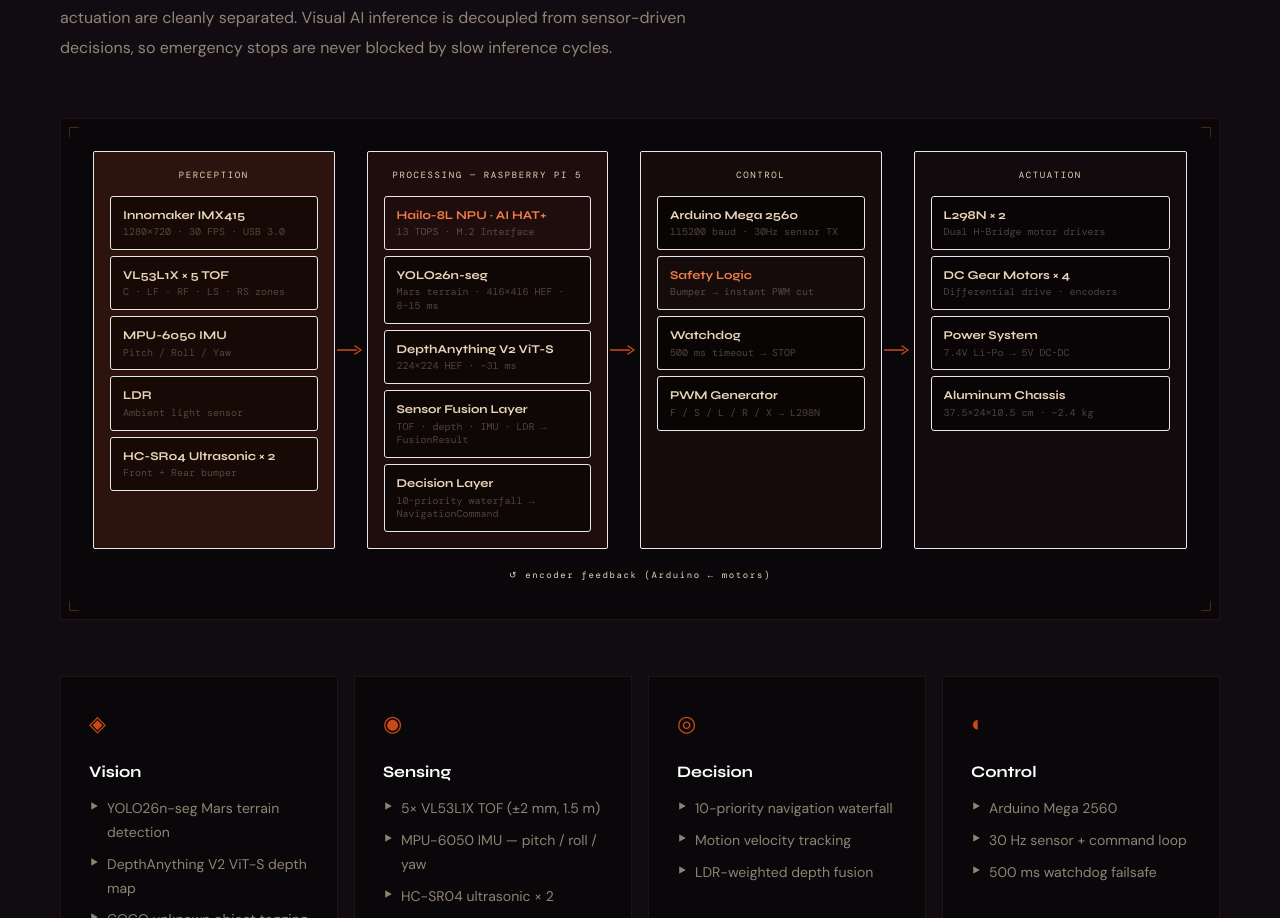
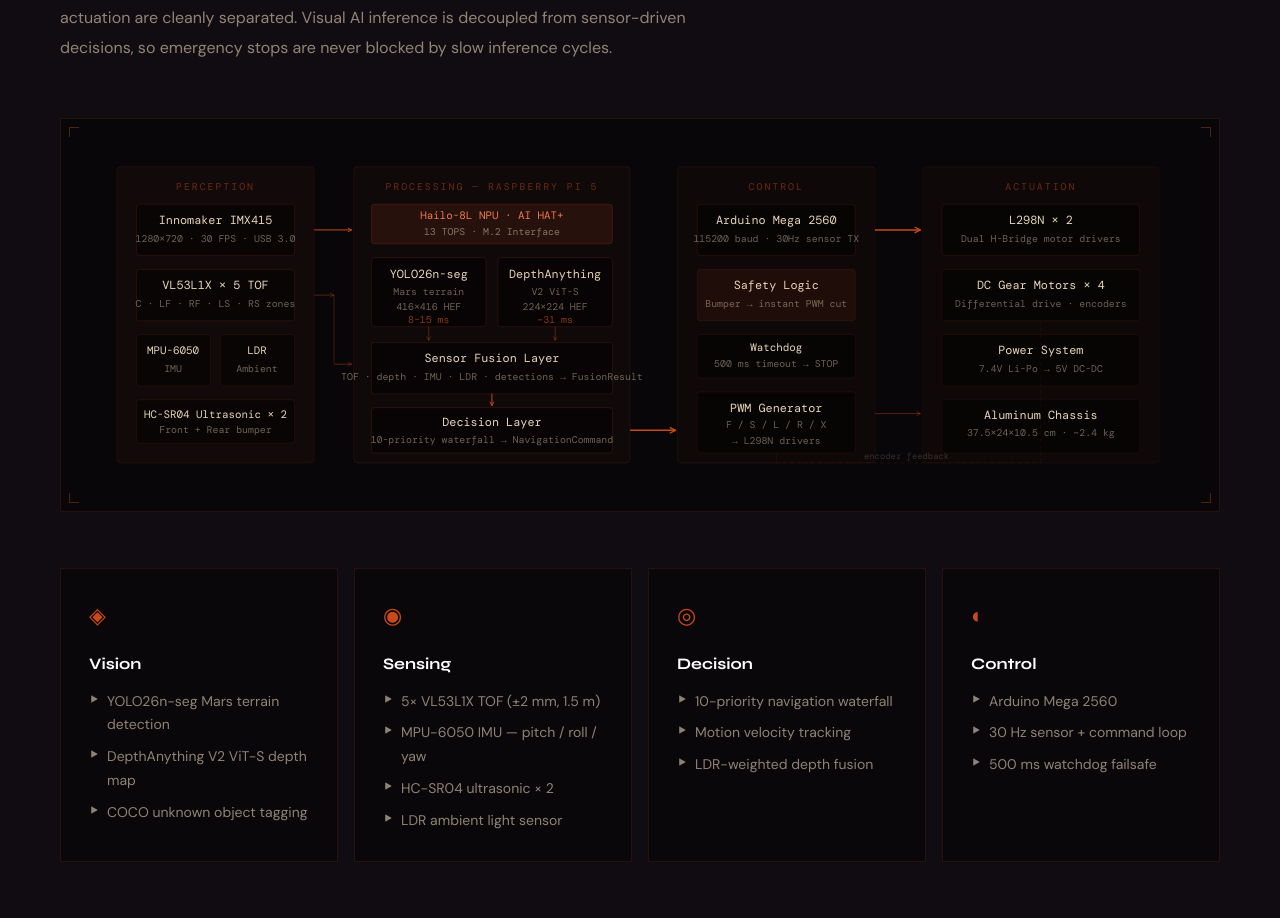
Before and after one commit to amxr21/mira-site, a Next.js app: page / in a window 1280 px wide. Shown: the part 1666-2584 px from the top of the page. Built offline with nearby package versions, Linux system fonts and the light colour scheme; a web font is replaced by a local one.

Commit message:
Revert Overview diagram to original SVG version

```diff
--- a/components/Overview.tsx
+++ b/components/Overview.tsx
@@ -1,8 +1,7 @@
 import Section from "@/components/ui/Section";
 import SectionHeader from "@/components/ui/SectionHeader";
+import TerminalBox from "@/components/ui/TerminalBox";
 import Icon from "@/components/ui/Icon";
-
-// ── Data ─────────────────────────────────────────────────────────────────────
 
 const STREAMS = [
   { icon: "◈", label: "Vision",   items: ["YOLO26n-seg Mars terrain detection", "DepthAnything V2 ViT-S depth map", "COCO unknown object tagging"] },
@@ -10,100 +9,6 @@
   { icon: "◎", label: "Decision", items: ["10-priority navigation waterfall", "Motion velocity tracking", "LDR-weighted depth fusion"] },
   { icon: "◐", label: "Control",  items: ["Arduino Mega 2560", "30 Hz sensor + command loop", "500 ms watchdog failsafe"] },
 ];
-
-// Each layer of the architecture diagram
-const LAYERS = [
-  {
-    label: "PERCEPTION",
-    accent: "rgba(201,74,24,0.18)",
-    border: "border-rust/20",
-    nodes: [
-      { name: "Innomaker IMX415",      sub: "1280×720 · 30 FPS · USB 3.0",           highlight: false },
-      { name: "VL53L1X × 5 TOF",       sub: "C · LF · RF · LS · RS zones",            highlight: false },
-      { name: "MPU-6050 IMU",           sub: "Pitch / Roll / Yaw",                     highlight: false },
-      { name: "LDR",                    sub: "Ambient light sensor",                    highlight: false },
-      { name: "HC-SR04 Ultrasonic × 2", sub: "Front + Rear bumper",                   highlight: false },
-    ],
-  },
-  {
-    label: "PROCESSING — RASPBERRY PI 5",
-    accent: "rgba(201,74,24,0.10)",
-    border: "border-rust/25",
-    nodes: [
-      { name: "Hailo-8L NPU · AI HAT+", sub: "13 TOPS · M.2 Interface",              highlight: true  },
-      { name: "YOLO26n-seg",            sub: "Mars terrain · 416×416 HEF · 8–15 ms", highlight: false },
-      { name: "DepthAnything V2 ViT-S", sub: "224×224 HEF · ~31 ms",                 highlight: false },
-      { name: "Sensor Fusion Layer",    sub: "TOF · depth · IMU · LDR → FusionResult", highlight: false },
-      { name: "Decision Layer",         sub: "10-priority waterfall → NavigationCommand", highlight: false },
-    ],
-  },
-  {
-    label: "CONTROL",
-    accent: "rgba(201,74,24,0.06)",
-    border: "border-rust/15",
-    nodes: [
-      { name: "Arduino Mega 2560",  sub: "115200 baud · 30Hz sensor TX",  highlight: false },
-      { name: "Safety Logic",       sub: "Bumper → instant PWM cut",       highlight: true  },
-      { name: "Watchdog",           sub: "500 ms timeout → STOP",          highlight: false },
-      { name: "PWM Generator",      sub: "F / S / L / R / X → L298N",     highlight: false },
-    ],
-  },
-  {
-    label: "ACTUATION",
-    accent: "rgba(201,74,24,0.04)",
-    border: "border-rust/10",
-    nodes: [
-      { name: "L298N × 2",           sub: "Dual H-Bridge motor drivers",   highlight: false },
-      { name: "DC Gear Motors × 4",  sub: "Differential drive · encoders", highlight: false },
-      { name: "Power System",        sub: "7.4V Li-Po → 5V DC-DC",         highlight: false },
-      { name: "Aluminum Chassis",    sub: "37.5×24×10.5 cm · ~2.4 kg",     highlight: false },
-    ],
-  },
-];
-
-// ── Sub-components ────────────────────────────────────────────────────────────
-
-function Node({ name, sub, highlight }: { name: string; sub: string; highlight: boolean }) {
-  return (
-    <div className={[
-      "rounded-[3px] px-3 py-2.5 border-px",
-      highlight
-        ? "bg-rust/[0.14] border-rust/40"
-        : "bg-black/50 border-rust/20",
-    ].join(" ")}>
-      <div className={`font-display font-semibold text-[12px] leading-snug ${highlight ? "text-rust-ll" : "text-sand"}`}>
-        {name}
-      </div>
-      <div className="font-mono text-[10px] text-sand-faint mt-0.5 leading-snug">{sub}</div>
-    </div>
-  );
-}
-
-// Horizontal arrow between layers (desktop)
-function HArrow() {
-  return (
-    <div className="hidden lg:flex items-center justify-center w-8 shrink-0 self-center">
-      <svg width="28" height="16" viewBox="0 0 28 16" fill="none">
-        <line x1="0" y1="8" x2="20" y2="8" stroke="#c94a18" strokeWidth="1.5"/>
-        <path d="M18 4L24 8L18 12" fill="none" stroke="#c94a18" strokeWidth="1.5" strokeLinecap="round" strokeLinejoin="round"/>
-      </svg>
-    </div>
-  );
-}
-
-// Vertical arrow between layers (mobile)
-function VArrow() {
-  return (
-    <div className="flex lg:hidden items-center justify-center h-8">
-      <svg width="16" height="28" viewBox="0 0 16 28" fill="none">
-        <line x1="8" y1="0" x2="8" y2="20" stroke="#c94a18" strokeWidth="1.5"/>
-        <path d="M4 18L8 24L12 18" fill="none" stroke="#c94a18" strokeWidth="1.5" strokeLinecap="round" strokeLinejoin="round"/>
-      </svg>
-    </div>
-  );
-}
-
-// ── Main export ───────────────────────────────────────────────────────────────
 
 export default function Overview() {
   return (
@@ -114,54 +19,117 @@
         description="MIRA implements a four-layer architecture where perception, processing, control, and actuation are cleanly separated. Visual AI inference is decoupled from sensor-driven decisions, so emergency stops are never blocked by slow inference cycles."
       />
 
-      {/* ── Architecture Diagram ─────────────────────────────────────────── */}
-      <div className="reveal d1 mb-14 relative border-px border-border bg-black/40 p-5 md:p-8">
-        {/* corner brackets */}
-        <div className="corner-tl" /><div className="corner-tr" />
-        <div className="corner-bl" /><div className="corner-br" />
+      {/* System Architecture SVG Diagram */}
+      <TerminalBox className="reveal d1 mb-14 overflow-x-auto">
+        <svg
+          width="100%"
+          viewBox="0 0 1100 340"
+          xmlns="http://www.w3.org/2000/svg"
+          className="font-mono min-w-[700px]"
+        >
+          <defs>
+            <marker id="arr" viewBox="0 0 10 10" refX="8" refY="5" markerWidth="6" markerHeight="6" orient="auto">
+              <path d="M2 2L8 5L2 8" fill="none" stroke="#c94a18" strokeWidth="1.5" strokeLinecap="round" strokeLinejoin="round"/>
+            </marker>
+            <marker id="arr-dim" viewBox="0 0 10 10" refX="8" refY="5" markerWidth="6" markerHeight="6" orient="auto">
+              <path d="M2 2L8 5L2 8" fill="none" stroke="rgba(201,74,24,0.4)" strokeWidth="1.5" strokeLinecap="round" strokeLinejoin="round"/>
+            </marker>
+          </defs>
 
-        {/* Layers — row on lg, column on mobile */}
-        <div className="flex flex-col lg:flex-row items-stretch gap-0">
-          {LAYERS.map((layer, li) => (
-            <div key={layer.label} className="flex flex-col lg:flex-row items-stretch flex-1 min-w-0">
+          {/* PERCEPTION */}
+          <rect x="20" y="20" width="200" height="300" rx="4" fill="rgba(201,74,24,0.05)" stroke="rgba(201,74,24,0.2)" strokeWidth="0.5"/>
+          <text x="120" y="44" textAnchor="middle" fill="rgba(201,74,24,0.5)" fontSize="10" letterSpacing="2">PERCEPTION</text>
+          <rect x="40" y="58" width="160" height="52" rx="3" fill="rgba(0,0,0,0.5)" stroke="rgba(201,74,24,0.3)" strokeWidth="0.5"/>
+          <text x="120" y="78" textAnchor="middle" fill="#e8d5b7" fontSize="12" fontWeight="500">Innomaker IMX415</text>
+          <text x="120" y="96" textAnchor="middle" fill="rgba(232,213,183,0.45)" fontSize="10">1280×720 · 30 FPS · USB 3.0</text>
+          <rect x="40" y="124" width="160" height="52" rx="3" fill="rgba(0,0,0,0.5)" stroke="rgba(201,74,24,0.3)" strokeWidth="0.5"/>
+          <text x="120" y="144" textAnchor="middle" fill="#e8d5b7" fontSize="12" fontWeight="500">VL53L1X × 5 TOF</text>
+          <text x="120" y="162" textAnchor="middle" fill="rgba(232,213,183,0.45)" fontSize="10">C · LF · RF · LS · RS zones</text>
+          <rect x="40" y="190" width="75" height="52" rx="3" fill="rgba(0,0,0,0.5)" stroke="rgba(201,74,24,0.2)" strokeWidth="0.5"/>
+          <text x="77" y="210" textAnchor="middle" fill="#e8d5b7" fontSize="11" fontWeight="500">MPU-6050</text>
+          <text x="77" y="228" textAnchor="middle" fill="rgba(232,213,183,0.45)" fontSize="10">IMU</text>
+          <rect x="125" y="190" width="75" height="52" rx="3" fill="rgba(0,0,0,0.5)" stroke="rgba(201,74,24,0.2)" strokeWidth="0.5"/>
+          <text x="162" y="210" textAnchor="middle" fill="#e8d5b7" fontSize="11" fontWeight="500">LDR</text>
+          <text x="162" y="228" textAnchor="middle" fill="rgba(232,213,183,0.45)" fontSize="10">Ambient</text>
+          <rect x="40" y="256" width="160" height="44" rx="3" fill="rgba(0,0,0,0.5)" stroke="rgba(201,74,24,0.2)" strokeWidth="0.5"/>
+          <text x="120" y="274" textAnchor="middle" fill="#e8d5b7" fontSize="11" fontWeight="500">HC-SR04 Ultrasonic × 2</text>
+          <text x="120" y="290" textAnchor="middle" fill="rgba(232,213,183,0.45)" fontSize="10">Front + Rear bumper</text>
 
-              {/* Layer card */}
-              <div
-                className={`flex-1 rounded-sm border-px ${layer.border} p-3 md:p-4 flex flex-col gap-2`}
-                style={{ background: layer.accent }}
-              >
-                {/* Layer label */}
-                <div className="font-mono text-[9px] text-rust/60 uppercase tracking-[0.18em] mb-1 text-center">
-                  {layer.label}
-                </div>
-                {/* Nodes */}
-                <div className="flex flex-col gap-1.5">
-                  {layer.nodes.map((node) => (
-                    <Node key={node.name} {...node} />
-                  ))}
-                </div>
-              </div>
+          {/* PROCESSING */}
+          <rect x="260" y="20" width="280" height="300" rx="4" fill="rgba(201,74,24,0.04)" stroke="rgba(201,74,24,0.25)" strokeWidth="0.5"/>
+          <text x="400" y="44" textAnchor="middle" fill="rgba(201,74,24,0.5)" fontSize="10" letterSpacing="2">PROCESSING — RASPBERRY PI 5</text>
+          <rect x="278" y="58" width="244" height="40" rx="3" fill="rgba(201,74,24,0.12)" stroke="rgba(201,74,24,0.4)" strokeWidth="0.5"/>
+          <text x="400" y="73" textAnchor="middle" fill="#ef7b4a" fontSize="11" fontWeight="500">Hailo-8L NPU · AI HAT+</text>
+          <text x="400" y="89" textAnchor="middle" fill="rgba(232,213,183,0.5)" fontSize="10">13 TOPS · M.2 Interface</text>
+          <rect x="278" y="112" width="116" height="70" rx="3" fill="rgba(0,0,0,0.5)" stroke="rgba(201,74,24,0.3)" strokeWidth="0.5"/>
+          <text x="336" y="133" textAnchor="middle" fill="#e8d5b7" fontSize="12" fontWeight="500">YOLO26n-seg</text>
+          <text x="336" y="150" textAnchor="middle" fill="rgba(232,213,183,0.45)" fontSize="10">Mars terrain</text>
+          <text x="336" y="165" textAnchor="middle" fill="rgba(232,213,183,0.45)" fontSize="10">416×416 HEF</text>
+          <text x="336" y="178" textAnchor="middle" fill="rgba(201,74,24,0.7)" fontSize="10">8–15 ms</text>
+          <rect x="406" y="112" width="116" height="70" rx="3" fill="rgba(0,0,0,0.5)" stroke="rgba(201,74,24,0.3)" strokeWidth="0.5"/>
+          <text x="464" y="133" textAnchor="middle" fill="#e8d5b7" fontSize="12" fontWeight="500">DepthAnything</text>
+          <text x="464" y="150" textAnchor="middle" fill="rgba(232,213,183,0.45)" fontSize="10">V2 ViT-S</text>
+          <text x="464" y="165" textAnchor="middle" fill="rgba(232,213,183,0.45)" fontSize="10">224×224 HEF</text>
+          <text x="464" y="178" textAnchor="middle" fill="rgba(201,74,24,0.7)" fontSize="10">~31 ms</text>
+          <rect x="278" y="198" width="244" height="52" rx="3" fill="rgba(0,0,0,0.5)" stroke="rgba(201,74,24,0.3)" strokeWidth="0.5"/>
+          <text x="400" y="218" textAnchor="middle" fill="#e8d5b7" fontSize="12" fontWeight="500">Sensor Fusion Layer</text>
+          <text x="400" y="236" textAnchor="middle" fill="rgba(232,213,183,0.45)" fontSize="10">TOF · depth · IMU · LDR · detections → FusionResult</text>
+          <rect x="278" y="264" width="244" height="46" rx="3" fill="rgba(0,0,0,0.5)" stroke="rgba(201,74,24,0.35)" strokeWidth="0.5"/>
+          <text x="400" y="283" textAnchor="middle" fill="#e8d5b7" fontSize="12" fontWeight="500">Decision Layer</text>
+          <text x="400" y="300" textAnchor="middle" fill="rgba(232,213,183,0.45)" fontSize="10">10-priority waterfall → NavigationCommand</text>
 
-              {/* Arrow to next layer */}
-              {li < LAYERS.length - 1 && (
-                <>
-                  <HArrow />
-                  <VArrow />
-                </>
-              )}
-            </div>
-          ))}
-        </div>
+          {/* CONTROL */}
+          <rect x="588" y="20" width="200" height="300" rx="4" fill="rgba(201,74,24,0.03)" stroke="rgba(201,74,24,0.2)" strokeWidth="0.5"/>
+          <text x="688" y="44" textAnchor="middle" fill="rgba(201,74,24,0.5)" fontSize="10" letterSpacing="2">CONTROL</text>
+          <rect x="608" y="58" width="160" height="52" rx="3" fill="rgba(0,0,0,0.5)" stroke="rgba(201,74,24,0.3)" strokeWidth="0.5"/>
+          <text x="688" y="78" textAnchor="middle" fill="#e8d5b7" fontSize="12" fontWeight="500">Arduino Mega 2560</text>
+          <text x="688" y="96" textAnchor="middle" fill="rgba(232,213,183,0.45)" fontSize="10">115200 baud · 30Hz sensor TX</text>
+          <rect x="608" y="124" width="160" height="52" rx="3" fill="rgba(201,74,24,0.08)" stroke="rgba(201,74,24,0.25)" strokeWidth="0.5"/>
+          <text x="688" y="144" textAnchor="middle" fill="#e8d5b7" fontSize="12" fontWeight="500">Safety Logic</text>
+          <text x="688" y="162" textAnchor="middle" fill="rgba(232,213,183,0.45)" fontSize="10">Bumper → instant PWM cut</text>
+          <rect x="608" y="190" width="160" height="44" rx="3" fill="rgba(0,0,0,0.5)" stroke="rgba(201,74,24,0.2)" strokeWidth="0.5"/>
+          <text x="688" y="207" textAnchor="middle" fill="#e8d5b7" fontSize="11" fontWeight="500">Watchdog</text>
+          <text x="688" y="223" textAnchor="middle" fill="rgba(232,213,183,0.45)" fontSize="10">500 ms timeout → STOP</text>
+          <rect x="608" y="248" width="160" height="62" rx="3" fill="rgba(0,0,0,0.5)" stroke="rgba(201,74,24,0.2)" strokeWidth="0.5"/>
+          <text x="688" y="268" textAnchor="middle" fill="#e8d5b7" fontSize="12" fontWeight="500">PWM Generator</text>
+          <text x="688" y="285" textAnchor="middle" fill="rgba(232,213,183,0.45)" fontSize="10">F / S / L / R / X</text>
+          <text x="688" y="301" textAnchor="middle" fill="rgba(232,213,183,0.45)" fontSize="10">→ L298N drivers</text>
 
-        {/* Encoder feedback label */}
-        <div className="mt-3 text-center">
-          <span className="font-mono text-[9px] text-sand-faint/40 tracking-wide3">
-            ↺ encoder feedback (Arduino ← motors)
-          </span>
-        </div>
-      </div>
+          {/* ACTUATION */}
+          <rect x="836" y="20" width="240" height="300" rx="4" fill="rgba(201,74,24,0.03)" stroke="rgba(201,74,24,0.15)" strokeWidth="0.5"/>
+          <text x="956" y="44" textAnchor="middle" fill="rgba(201,74,24,0.5)" fontSize="10" letterSpacing="2">ACTUATION</text>
+          <rect x="856" y="58" width="200" height="52" rx="3" fill="rgba(0,0,0,0.5)" stroke="rgba(201,74,24,0.25)" strokeWidth="0.5"/>
+          <text x="956" y="78" textAnchor="middle" fill="#e8d5b7" fontSize="12" fontWeight="500">L298N × 2</text>
+          <text x="956" y="96" textAnchor="middle" fill="rgba(232,213,183,0.45)" fontSize="10">Dual H-Bridge motor drivers</text>
+          <rect x="856" y="124" width="200" height="52" rx="3" fill="rgba(0,0,0,0.5)" stroke="rgba(201,74,24,0.2)" strokeWidth="0.5"/>
+          <text x="956" y="144" textAnchor="middle" fill="#e8d5b7" fontSize="12" fontWeight="500">DC Gear Motors × 4</text>
+          <text x="956" y="162" textAnchor="middle" fill="rgba(232,213,183,0.45)" fontSize="10">Differential drive · encoders</text>
+          <rect x="856" y="190" width="200" height="52" rx="3" fill="rgba(0,0,0,0.5)" stroke="rgba(201,74,24,0.2)" strokeWidth="0.5"/>
+          <text x="956" y="210" textAnchor="middle" fill="#e8d5b7" fontSize="12" fontWeight="500">Power System</text>
+          <text x="956" y="228" textAnchor="middle" fill="rgba(232,213,183,0.45)" fontSize="10">7.4V Li-Po → 5V DC-DC</text>
+          <rect x="856" y="256" width="200" height="54" rx="3" fill="rgba(0,0,0,0.5)" stroke="rgba(201,74,24,0.15)" strokeWidth="0.5"/>
+          <text x="956" y="276" textAnchor="middle" fill="#e8d5b7" fontSize="12" fontWeight="500">Aluminum Chassis</text>
+          <text x="956" y="293" textAnchor="middle" fill="rgba(232,213,183,0.45)" fontSize="10">37.5×24×10.5 cm · ~2.4 kg</text>
 
-      {/* ── Stream cards ─────────────────────────────────────────────────── */}
+          {/* Arrows */}
+          <line x1="220" y1="84" x2="258" y2="84" stroke="#c94a18" strokeWidth="1" markerEnd="url(#arr)"/>
+          <line x1="220" y1="150" x2="240" y2="150" stroke="rgba(201,74,24,0.4)" strokeWidth="1" markerEnd="url(#arr-dim)"/>
+          <line x1="240" y1="150" x2="240" y2="220" stroke="rgba(201,74,24,0.3)" strokeWidth="1"/>
+          <line x1="240" y1="220" x2="258" y2="220" stroke="rgba(201,74,24,0.4)" strokeWidth="1" markerEnd="url(#arr-dim)"/>
+          <line x1="336" y1="182" x2="336" y2="196" stroke="rgba(201,74,24,0.4)" strokeWidth="1" markerEnd="url(#arr-dim)"/>
+          <line x1="464" y1="182" x2="464" y2="196" stroke="rgba(201,74,24,0.4)" strokeWidth="1" markerEnd="url(#arr-dim)"/>
+          <line x1="400" y1="250" x2="400" y2="262" stroke="#c94a18" strokeWidth="1" markerEnd="url(#arr)"/>
+          <line x1="540" y1="287" x2="586" y2="287" stroke="#c94a18" strokeWidth="1.5" markerEnd="url(#arr)"/>
+          <line x1="788" y1="84" x2="834" y2="84" stroke="#c94a18" strokeWidth="1.5" markerEnd="url(#arr)"/>
+          <line x1="788" y1="270" x2="834" y2="270" stroke="rgba(201,74,24,0.4)" strokeWidth="1" markerEnd="url(#arr-dim)"/>
+          <line x1="956" y1="176" x2="956" y2="320" stroke="rgba(201,74,24,0.2)" strokeWidth="0.5" strokeDasharray="4,3"/>
+          <line x1="688" y1="320" x2="956" y2="320" stroke="rgba(201,74,24,0.2)" strokeWidth="0.5" strokeDasharray="4,3"/>
+          <line x1="688" y1="310" x2="688" y2="320" stroke="rgba(201,74,24,0.2)" strokeWidth="0.5"/>
+          <text x="820" y="316" textAnchor="middle" fill="rgba(232,213,183,0.2)" fontSize="9">encoder feedback</text>
+        </svg>
+      </TerminalBox>
+
+      {/* Stream cards */}
       <div className="grid grid-cols-1 sm:grid-cols-2 lg:grid-cols-4 gap-4">
         {STREAMS.map((s, i) => (
           <div key={s.label} className={`reveal card d${i + 1} p-7`}>
```
